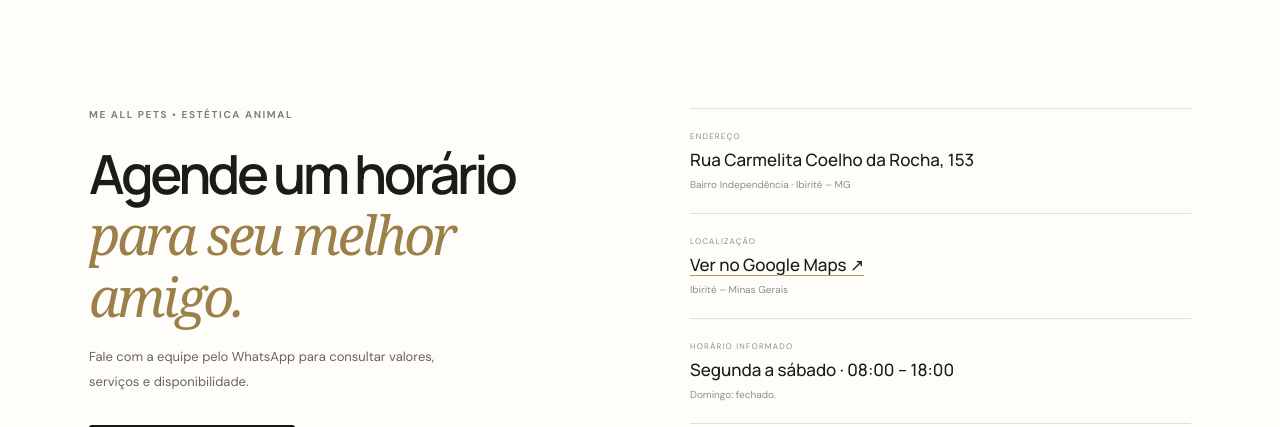
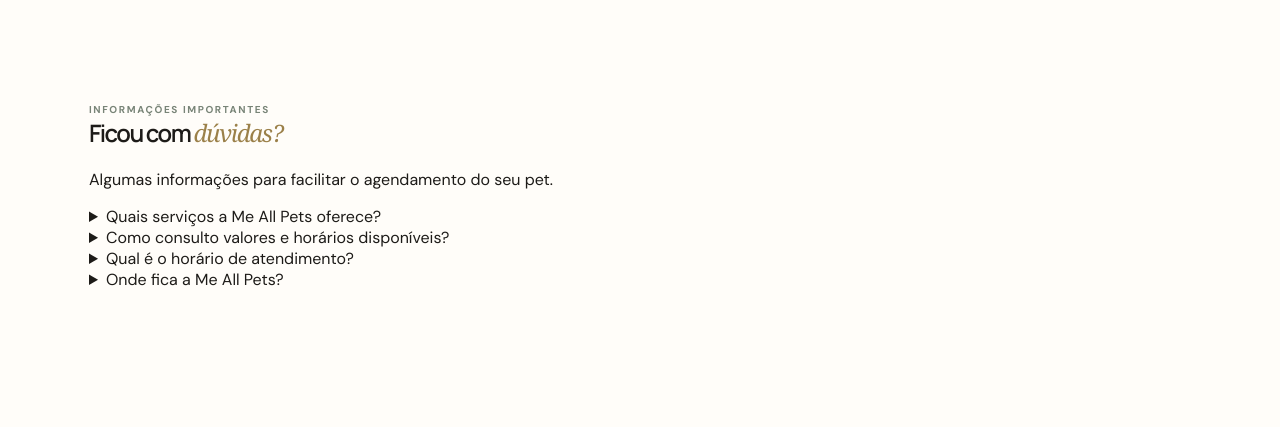
Before and after one commit to jastudiodigital-crypto/site, a plain HTML site: page index.html in a window 1280 px wide. Shown: the part 2373-2800 px from the top of the page. Drawn offline with Linux system fonts and the light colour scheme.

Commit message:
Melhora SEO local, metadados e informações úteis do site

```diff
--- a/index.html
+++ b/index.html
@@ -6,7 +6,7 @@
   <meta name="theme-color" content="#171717">
   <meta name="robots" content="index, follow">
   <meta property="og:type" content="website">
-  <meta property="og:url" content="https://crypto-site-0f5006.netlify.app/">
+  <meta property="og:url" content="https://crypto-site-ca34f4.netlify.app/">
   <meta property="og:locale" content="pt_BR">
   <meta property="og:site_name" content="Me All Pets">
   <meta property="og:title" content="Me All Pets | Estética Animal em Ibirité">
@@ -20,8 +20,8 @@
   <link href="https://fonts.googleapis.com/css2?family=DM+Sans:wght@400;500;600;700&family=Manrope:wght@400;500;600;700;800&display=swap" rel="stylesheet">
   <link rel="stylesheet" href="styles.css">
   <link rel="icon" href="favicon.svg" type="image/svg+xml">
-  <link rel="canonical" href="https://crypto-site-0f5006.netlify.app/">
-  <script type="application/ld+json">{"@context":"https://schema.org","@type":"PetStore","name":"Me All Pets","description":"Estética animal: banho, tosa e cuidados para pets em Ibirité, MG.","telephone":"+55 31 99062-7801","address":{"@type":"PostalAddress","streetAddress":"Rua Carmelita Coelho da Rocha, 153","addressLocality":"Ibirité","addressRegion":"MG","addressCountry":"BR"},"openingHours":["Mo-Sa 08:00-18:00"],"sameAs":["https://www.instagram.com/meallpets/"]}</script>
+  <link rel="canonical" href="https://crypto-site-ca34f4.netlify.app/">
+  <script type="application/ld+json">{"@context":"https://schema.org","@type":"LocalBusiness","name":"Me All Pets","description":"Estética animal em Ibirité, MG: banho, tosa, hidratação, corte de unhas e limpeza dos ouvidos.","telephone":"+55 31 99062-7801","address":{"@type":"PostalAddress","streetAddress":"Rua Carmelita Coelho da Rocha, 153","addressLocality":"Ibirité","addressRegion":"MG","addressCountry":"BR"},"openingHours":["Mo-Sa 08:00-18:00"],"url":"https://crypto-site-ca34f4.netlify.app/","priceRange":"Consulte pelo WhatsApp","sameAs":["https://www.instagram.com/meallpets/"]}</script>
 </head>
 <body>
   <a class="skip-link" href="#conteudo">Pular para o conteúdo</a>
@@ -32,7 +32,7 @@
     </a>
     <button class="menu-toggle" type="button" aria-label="Abrir menu" aria-controls="menu-principal" aria-expanded="false"><span></span><span></span></button>
     <nav class="main-nav" id="menu-principal" aria-label="Navegação principal">
-      <a href="#sobre">Sobre nós</a><a href="#servicos">O que fazemos</a><a href="#diferenciais">Nosso cuidado</a><a href="#contato" class="nav-cta">Fale com a gente <span>↗</span></a>
+      <a href="#sobre">Sobre nós</a><a href="#servicos">O que fazemos</a><a href="#diferenciais">Nosso cuidado</a><a href="#duvidas">Dúvidas</a><a href="#contato" class="nav-cta">Fale com a gente <span>↗</span></a>
     </nav>
   </header>
 
@@ -77,9 +77,20 @@
       <span class="care-decoration">♥</span>
     </section>
 
+    <section class="faq section-pad" id="duvidas">
+      <div class="section-kicker">INFORMAÇÕES IMPORTANTES</div>
+      <div class="faq-heading"><h2>Ficou com <em>dúvidas?</em></h2><p>Algumas informações para facilitar o agendamento do seu pet.</p></div>
+      <div class="faq-list">
+        <details><summary>Quais serviços a Me All Pets oferece?</summary><p>Banho, banho e tosa na máquina, banho e tosa na tesoura, hidratação, corte de unhas, limpeza dos ouvidos e plaquinhas de identificação.</p></details>
+        <details><summary>Como consulto valores e horários disponíveis?</summary><p>Entre em contato pelo WhatsApp. A equipe poderá informar os valores e verificar a disponibilidade para o seu pet.</p></details>
+        <details><summary>Qual é o horário de atendimento?</summary><p>De segunda a sábado, das 08:00 às 18:00. Aos domingos, a empresa não abre.</p></details>
+        <details><summary>Onde fica a Me All Pets?</summary><p>Rua Carmelita Coelho da Rocha, 153, Bairro Independência, Ibirité – MG. Você pode abrir a localização pelo link do Google Maps nesta página.</p></details>
+      </div>
+    </section>
+
     <section class="contact section-pad" id="contato">
       <div class="contact-main"><div class="section-kicker">ME ALL PETS • ESTÉTICA ANIMAL</div><h2>Agende um horário<br><em>para seu melhor amigo.</em></h2><p>Fale com a equipe pelo WhatsApp para consultar valores, serviços e disponibilidade.</p><a class="button button-dark" href="https://api.whatsapp.com/send?phone=5531990627801&amp;text=Ol%C3%A1!%20Vim%20pelo%20site%20da%20Me%20All%20Pets%20e%20gostaria%20de%20informa%C3%A7%C3%B5es." target="_blank" rel="noopener">Chamar no WhatsApp <span>↗</span></a></div>
-      <div class="contact-details"><div class="detail-row"><span>ENDEREÇO</span><strong>Rua Carmelita Coelho da Rocha, 153</strong><small>Bairro Independência · Ibirité – MG</small></div><div class="detail-row"><span>LOCALIZAÇÃO</span><strong><a href="https://www.google.com/maps/search/?api=1&query=Rua+Carmelita+Coelho+da+Rocha+153+Ibirite+MG" target="_blank" rel="noopener">Ver no Google Maps ↗</a></strong><small>Ibirité – Minas Gerais</small></div><div class="detail-row"><span>HORÁRIO INFORMADO</span><strong>Segunda a sábado · 08:00 – 18:00</strong><small>Domingo: fechado.</small></div><div class="detail-row"><span>INSTAGRAM</span><strong><a href="https://www.instagram.com/meallpets/" target="_blank" rel="noopener">@meallpets ↗</a></strong><small>Acompanhe os trabalhos e novidades.</small></div><div class="detail-row"><span>TELEFONE / WHATSAPP</span><strong>+55 31 99062-7801</strong><small>Atendimento e agendamentos.</small></div></div>
+      <div class="contact-details"><div class="detail-row"><span>ENDEREÇO</span><strong>Rua Carmelita Coelho da Rocha, 153</strong><small>Bairro Independência · Ibirité – MG</small></div><div class="detail-row"><span>LOCALIZAÇÃO</span><strong><a href="https://www.google.com/maps/search/?api=1&query=Rua+Carmelita+Coelho+da+Rocha+153+Ibirite+MG" target="_blank" rel="noopener">Ver no Google Maps ↗</a></strong><small>Ibirité – Minas Gerais</small></div><div class="detail-row"><span>HORÁRIO INFORMADO</span><strong>Segunda a sábado · 08:00 – 18:00</strong><small>Domingo: fechado.</small></div><div class="detail-row"><span>INSTAGRAM</span><strong><a href="https://www.instagram.com/meallpets/" target="_blank" rel="noopener">@meallpets ↗</a></strong><small>Acompanhe os trabalhos e novidades.</small></div><div class="detail-row"><span>TELEFONE / WHATSAPP</span><strong><a href="tel:+5531990627801">+55 31 99062-7801 ↗</a></strong><small>Atendimento e agendamentos.</small></div></div>
     </section>
   </main>
 
```
